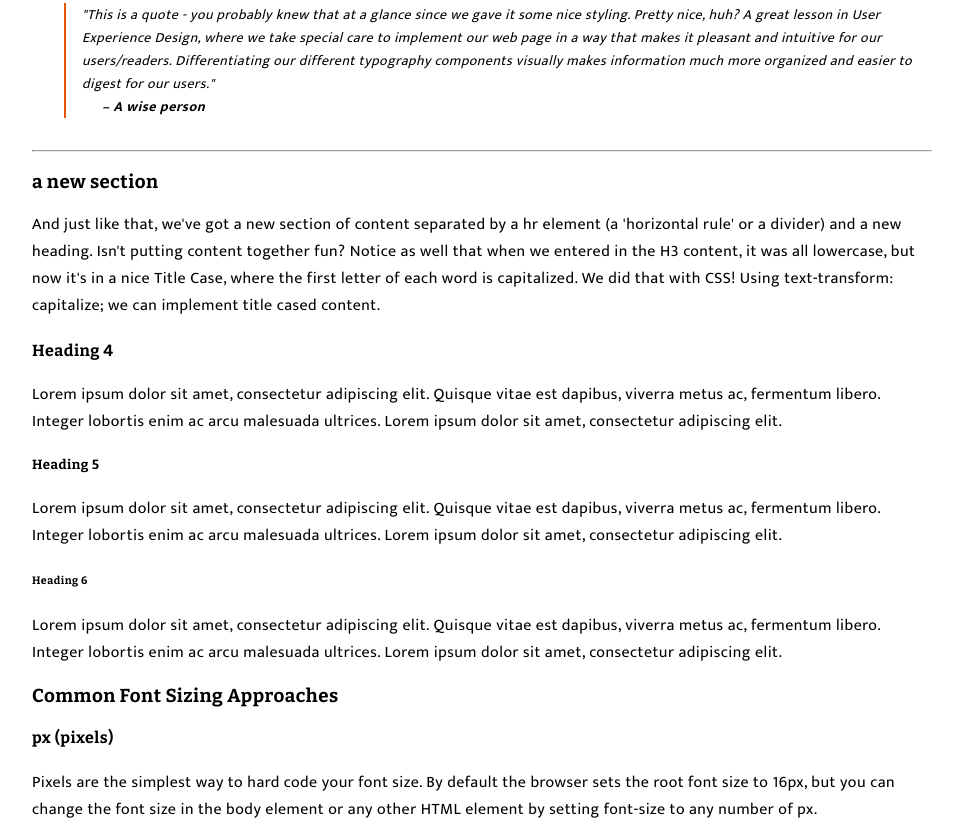
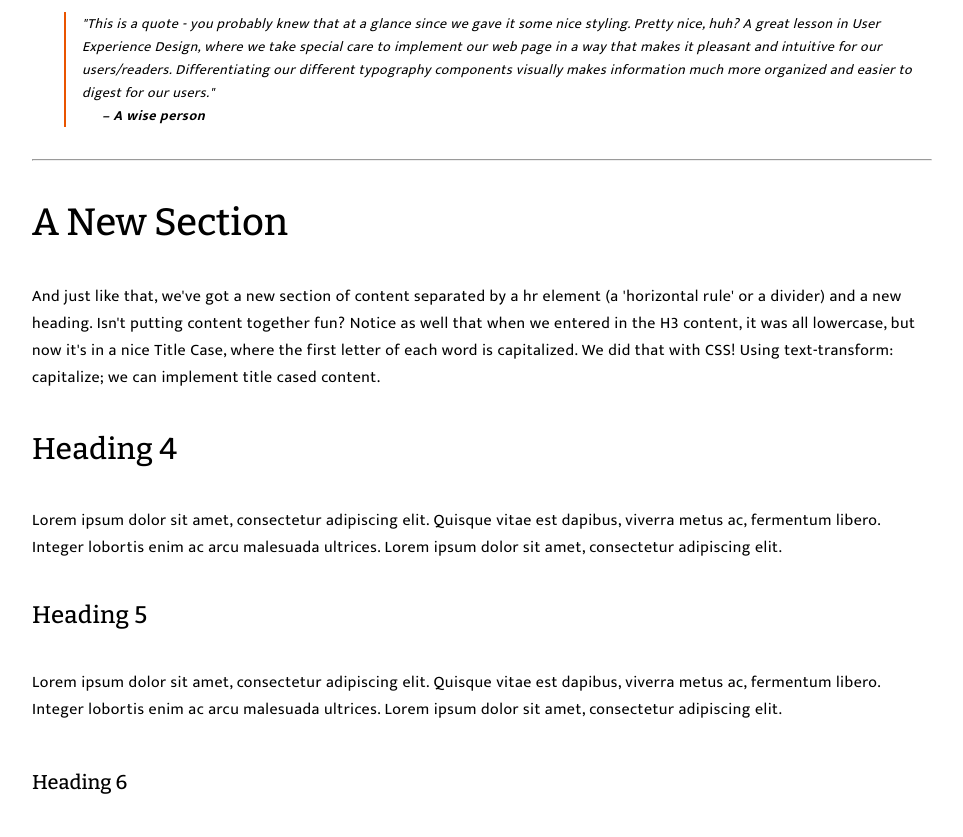
Before and after one commit to Xavier-Hsiao/Blog-Post, a plain HTML site: page index.html in a window 1280 px wide. Shown: the part 1421-2258 px from the top of the page, without its empty margins (158-1121 px from the left). Drawn offline with nearby package versions, Linux system fonts and the light colour scheme.

Commit message:
Customize headings

```diff
--- a/style.css
+++ b/style.css
@@ -6,6 +6,8 @@ body {
   letter-spacing: 0.5px;
 }
 
+/* Headings */
+
 h1,
 h2,
 h3,
@@ -13,7 +15,35 @@ h4,
 h5,
 h6 {
   font-family: bitter, serif;
+  font-weight: 500;
 }
+
+h2 {
+  font-size: 50px;
+  letter-spacing: -0.5px;
+}
+
+h3 {
+  font-size: 38px;
+  letter-spacing: 0;
+}
+
+h4 {
+  font-size: 30px;
+  letter-spacing: 0.25px;
+}
+
+h5 {
+  font-size: 24px;
+  letter-spacing: 0.25px;
+}
+
+h6 {
+  font-size: 20px;
+  letter-spacing: 0;
+}
+
+/* Header */
 
 header {
   /* 讓 hero 佔滿使用者畫面 */
@@ -32,11 +62,16 @@ header {
 
 .top-content h1 {
   margin: 0;
+  font-size: 80px;
+  font-weight: 400;
+  letter-spacing: -1.5px;
 }
 
 header p {
   font-size: 9px;
 }
+
+/* Main section */
 
 .content {
   /* 避免內容橫跨整個畫面，最大寬度設定在900px */
@@ -47,10 +82,8 @@ header p {
   padding: 32px;
 }
 
-.content h2 {
-  font-size: 50px;
-  font-weight: 500;
-  letter-spacing: -0.5px;
+.content h3 {
+  text-transform: capitalize;
 }
 
 .info {
@@ -71,6 +104,7 @@ header p {
   text-transform: uppercase;
   font-weight: 500;
   letter-spacing: 0;
+  font-size: 18px;
 }
 
 blockquote {
```
